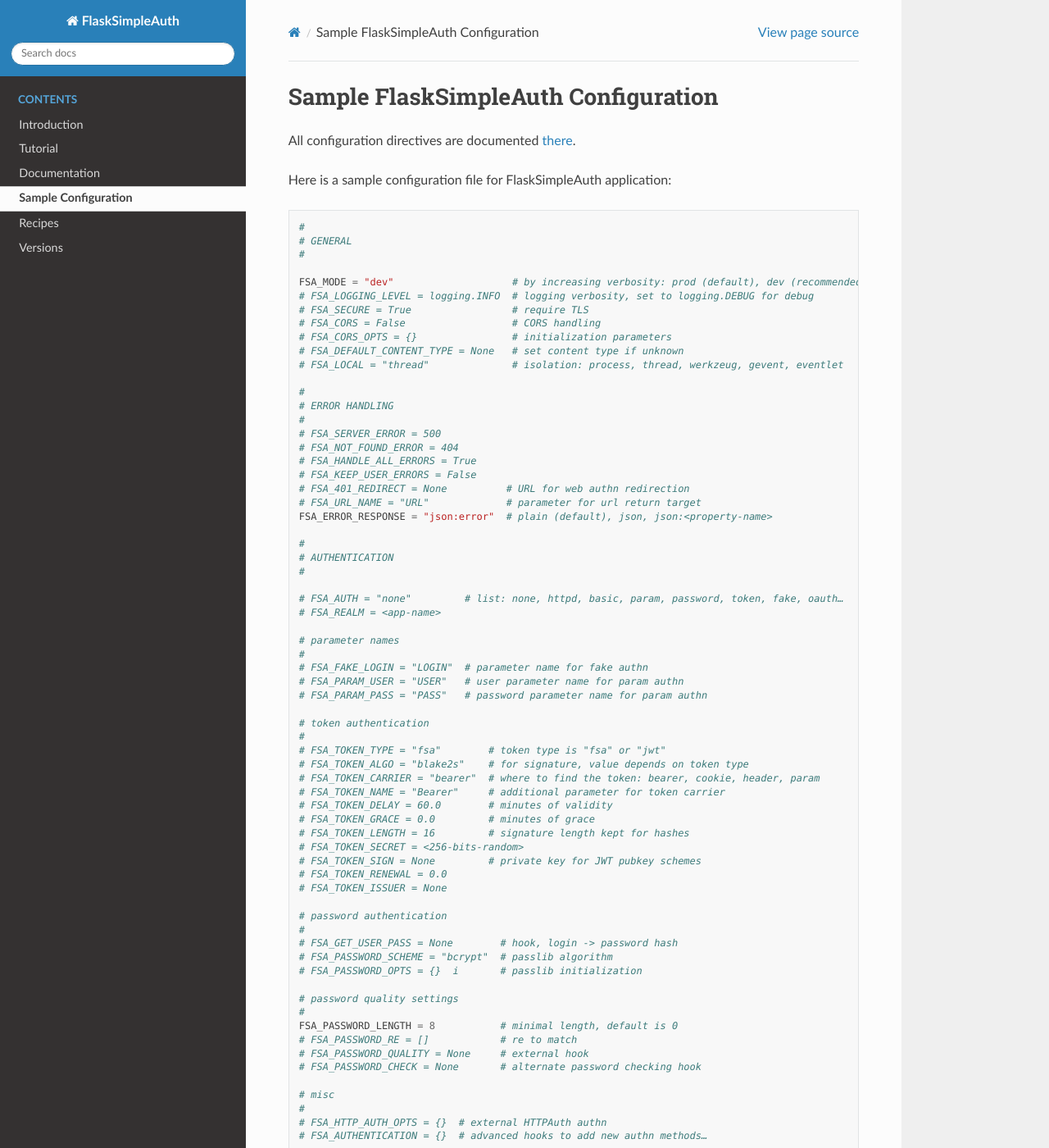
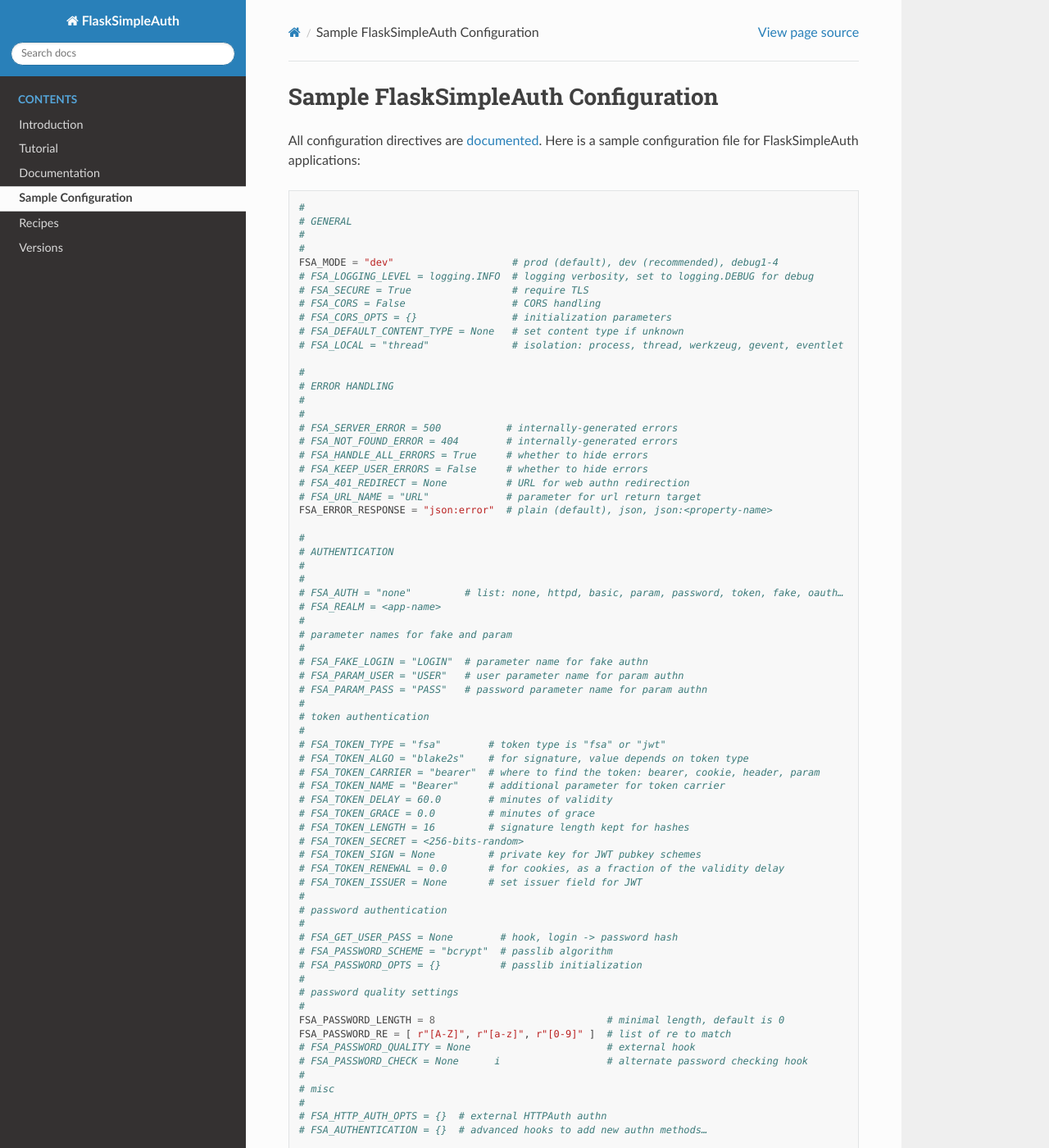
Before and after one commit to zx80/flask-simple-auth, a Sphinx documentation site: the page built from docs/CONFIG.md, in a window 1280 px wide and 1400 px high. Shown: the whole window at 82% size. Built offline with Sphinx 7.4.7 and the Read the Docs theme 2.0.0, drawn with Linux system fonts in a browser that asks for light colours; pages that are not in the unit, such as notebooks, are missing from menus; some of the changed text lies outside the part shown.

Commit message:
review sample config

````diff
--- a/docs/CONFIG.md
+++ b/docs/CONFIG.md
@@ -1,16 +1,15 @@
 # Sample FlaskSimpleAuth Configuration
 
-All configuration directives are documented
-[there](https://zx80.github.io/flask-simple-auth/autoapi/FlaskSimpleAuth/index.html#FlaskSimpleAuth.Directives).
-
-Here is a sample configuration file for FlaskSimpleAuth application:
+All configuration directives are
+[documented](https://zx80.github.io/flask-simple-auth/autoapi/FlaskSimpleAuth/index.html#FlaskSimpleAuth.Directives).
+Here is a sample configuration file for FlaskSimpleAuth applications:
 
 ```python
 #
 # GENERAL
 #
-
-FSA_MODE = "dev"                    # by increasing verbosity: prod (default), dev (recommended), debug1-4
+#
+FSA_MODE = "dev"                    # prod (default), dev (recommended), debug1-4
 # FSA_LOGGING_LEVEL = logging.INFO  # logging verbosity, set to logging.DEBUG for debug
 # FSA_SECURE = True                 # require TLS
 # FSA_CORS = False                  # CORS handling
@@ -21,10 +20,11 @@
 #
 # ERROR HANDLING
 #
-# FSA_SERVER_ERROR = 500
-# FSA_NOT_FOUND_ERROR = 404
-# FSA_HANDLE_ALL_ERRORS = True
-# FSA_KEEP_USER_ERRORS = False
+#
+# FSA_SERVER_ERROR = 500           # internally-generated errors
+# FSA_NOT_FOUND_ERROR = 404        # internally-generated errors
+# FSA_HANDLE_ALL_ERRORS = True     # whether to hide errors
+# FSA_KEEP_USER_ERRORS = False     # whether to hide errors
 # FSA_401_REDIRECT = None          # URL for web authn redirection
 # FSA_URL_NAME = "URL"             # parameter for url return target
 FSA_ERROR_RESPONSE = "json:error"  # plain (default), json, json:<property-name>
@@ -32,16 +32,16 @@
 #
 # AUTHENTICATION
 #
-
+#
 # FSA_AUTH = "none"         # list: none, httpd, basic, param, password, token, fake, oauth…
 # FSA_REALM = <app-name>
-
-# parameter names
+#
+# parameter names for fake and param
 #
 # FSA_FAKE_LOGIN = "LOGIN"  # parameter name for fake authn
 # FSA_PARAM_USER = "USER"   # user parameter name for param authn
 # FSA_PARAM_PASS = "PASS"   # password parameter name for param authn
-
+#
 # token authentication
 #
 # FSA_TOKEN_TYPE = "fsa"        # token type is "fsa" or "jwt"
@@ -53,22 +53,22 @@
 # FSA_TOKEN_LENGTH = 16         # signature length kept for hashes
 # FSA_TOKEN_SECRET = <256-bits-random>
 # FSA_TOKEN_SIGN = None         # private key for JWT pubkey schemes
-# FSA_TOKEN_RENEWAL = 0.0
-# FSA_TOKEN_ISSUER = None
-
+# FSA_TOKEN_RENEWAL = 0.0       # for cookies, as a fraction of the validity delay
+# FSA_TOKEN_ISSUER = None       # set issuer field for JWT
+#
 # password authentication
 #
 # FSA_GET_USER_PASS = None        # hook, login -> password hash
 # FSA_PASSWORD_SCHEME = "bcrypt"  # passlib algorithm
-# FSA_PASSWORD_OPTS = {}  i       # passlib initialization
-
+# FSA_PASSWORD_OPTS = {}          # passlib initialization
+#
 # password quality settings
 #
-FSA_PASSWORD_LENGTH = 8           # minimal length, default is 0
-# FSA_PASSWORD_RE = []            # re to match
-# FSA_PASSWORD_QUALITY = None     # external hook
-# FSA_PASSWORD_CHECK = None       # alternate password checking hook
-
+FSA_PASSWORD_LENGTH = 8                             # minimal length, default is 0
+FSA_PASSWORD_RE = [ r"[A-Z]", r"[a-z]", r"[0-9]" ]  # list of re to match
+# FSA_PASSWORD_QUALITY = None                       # external hook
+# FSA_PASSWORD_CHECK = None      i                  # alternate password checking hook
+#
 # misc
 #
 # FSA_HTTP_AUTH_OPTS = {}  # external HTTPAuth authn
@@ -77,7 +77,7 @@
 #
 # AUTHORIZATIONS
 #
-
+#
 # FSA_GROUP_CHECK = {}       # groupe-name -> membership check fun
 # FSA_OBJECT_PERMS = {}      # domain -> permission check fun
 # FSA_USER_IN_GROUP = None   # generic hook for groups
@@ -87,7 +87,7 @@
 #
 # PARAMETERS
 #
-
+#
 # FSA_CAST = {}                        # type -> callable[[str], any]
 # FSA_SPECIAL_PARAMETERS = {}          # type -> callable
 # FSA_REJECT_UNEXPECTED_PARAMS = True  # strict more
@@ -95,7 +95,7 @@
 #
 # CACHE
 #
-
+#
 # FSA_CACHE = "ttl"         # none, dict, or from cachetools, or redis, or memcached
 # FSA_CACHE_OPTS = {}       # initialization options
 # FSA_CACHE_SIZE = 262144   # a few MiB
@@ -104,9 +104,9 @@
 #
 # MISCELLANEOUS
 #
-
-# FSA_BEFORE_REQUEST = []
-# FSA_BEFORE_EXEC = []
-# FSA_AFTER_REQUEST = []
-# FSA_ADD_HEADERS = {}
+#
+# FSA_BEFORE_REQUEST = []   # fsa-managed before-request hooks
+# FSA_BEFORE_EXEC = []      # executed just before the route function execution
+# FSA_AFTER_REQUEST = []    # fsa-managed after-request hooks
+# FSA_ADD_HEADERS = {}      # add custom headers
 ```
````
